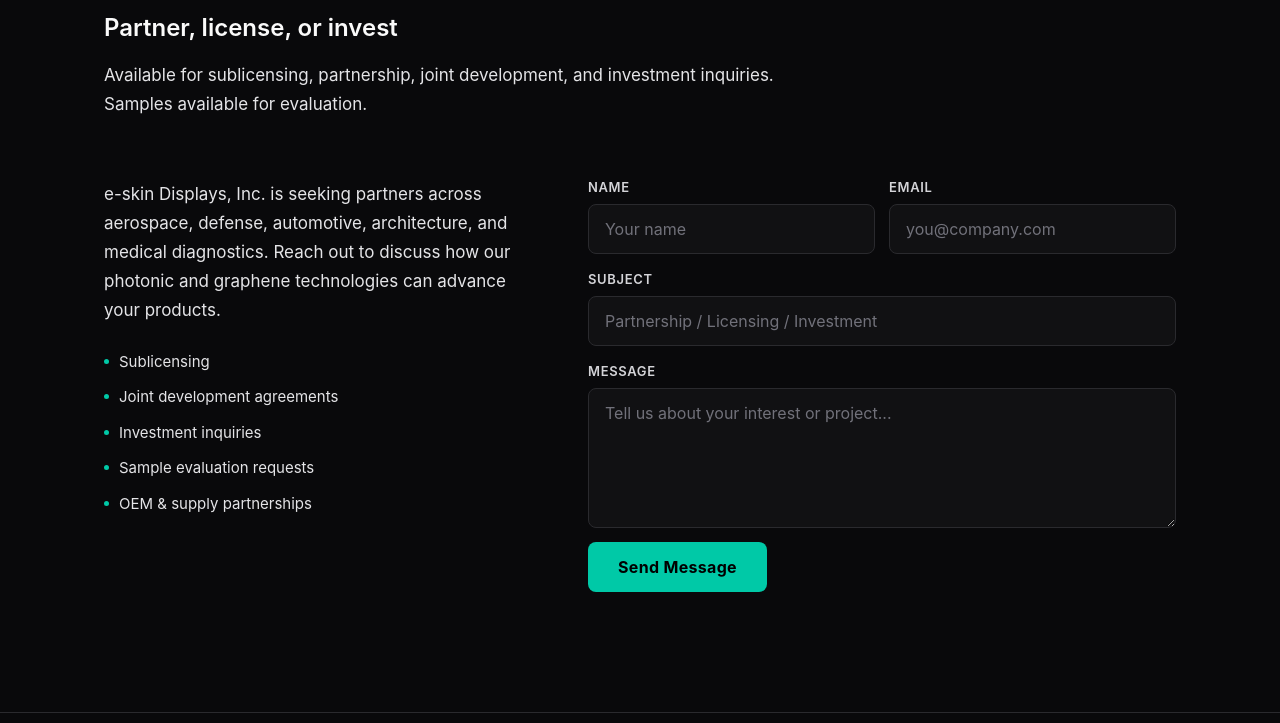
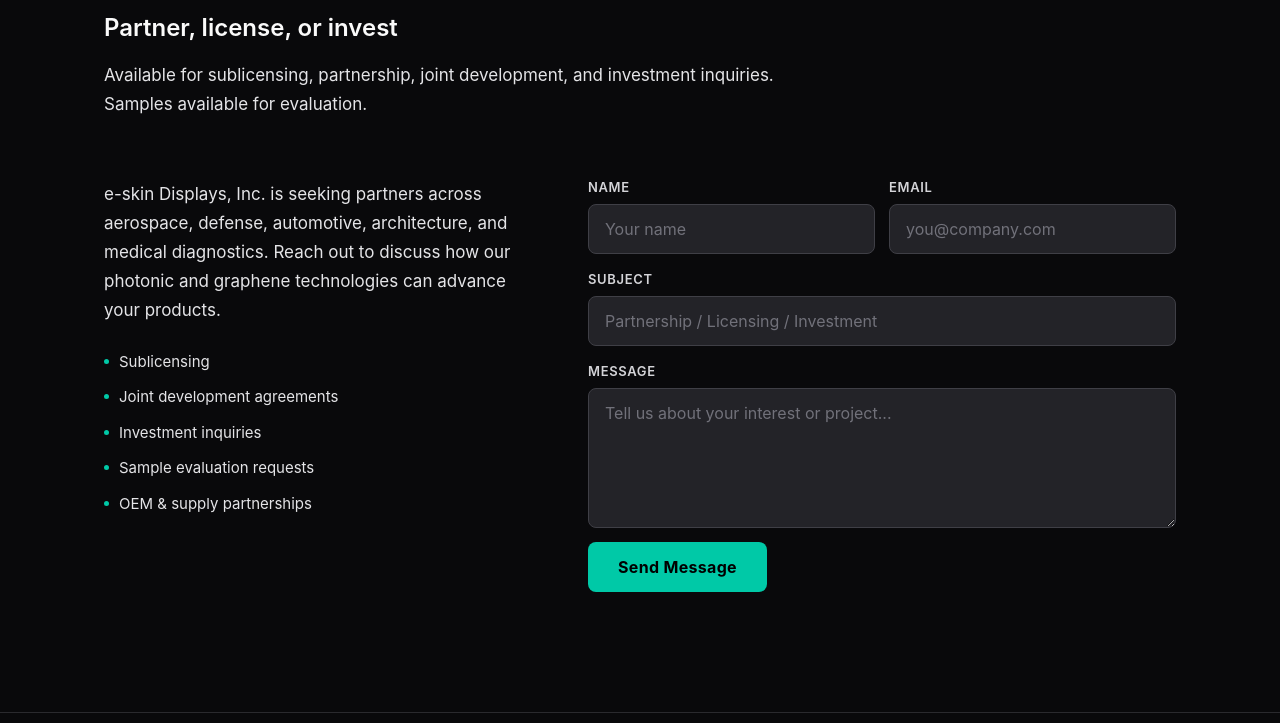
Before and after one commit to esdxyz1/eskin-website, a plain HTML site: page index.html in a window 1280 px wide. Shown: the part 7780-8503 px from the top of the page. Drawn offline with Linux system fonts and the light colour scheme.

Commit message:
Make contact form fields visibly gray

```diff
--- a/index.html
+++ b/index.html
@@ -490,8 +490,8 @@
     .field input,
     .field select,
     .field textarea {
-      background: var(--surface);
-      border: 1px solid var(--border);
+      background: #232328;
+      border: 1px solid #3f3f46;
       border-radius: 8px;
       padding: 14px 16px;
       font-size: 16px;
```
